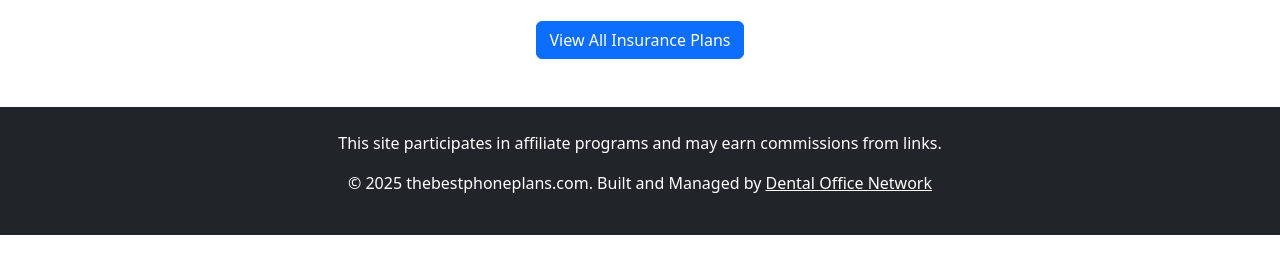
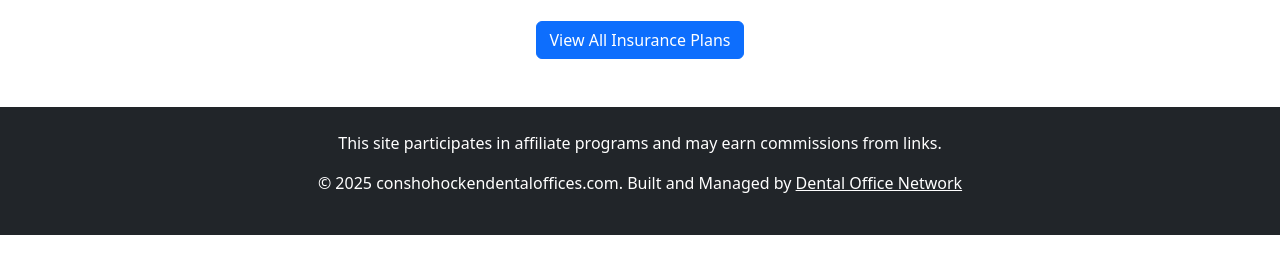
Before and after one commit to jaslowdigital/conshohockendentaloffices.com, a plain HTML site: page index.html in a window 1280 px wide. Shown: the part 503-776 px from the top of the page. Drawn offline with nearby package versions, Linux system fonts and the light colour scheme.

Commit message:
Update index.html

```diff
--- a/index.html
+++ b/index.html
@@ -49,7 +49,7 @@
 
 <footer class="bg-dark text-white text-center p-4 mt-5">
   <p>This site participates in affiliate programs and may earn commissions from links.</p>
-  <p>© 2025 thebestphoneplans.com. Built and Managed by <a href="https://dentalofficenetwork.com" class="text-white">Dental Office Network</a></p>
+  <p>© 2025 conshohockendentaloffices.com. Built and Managed by <a href="https://dentalofficenetwork.com" class="text-white">Dental Office Network</a></p>
 </footer>
 
 <script src="https://cdn.jsdelivr.net/npm/bootstrap@5.3.2/dist/js/bootstrap.bundle.min.js"></script>
```
